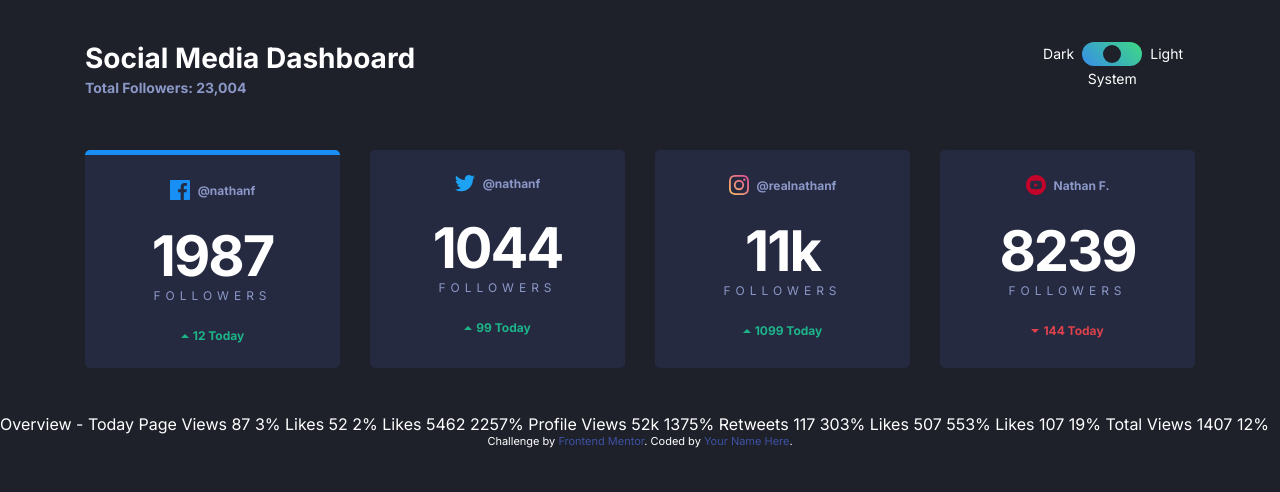
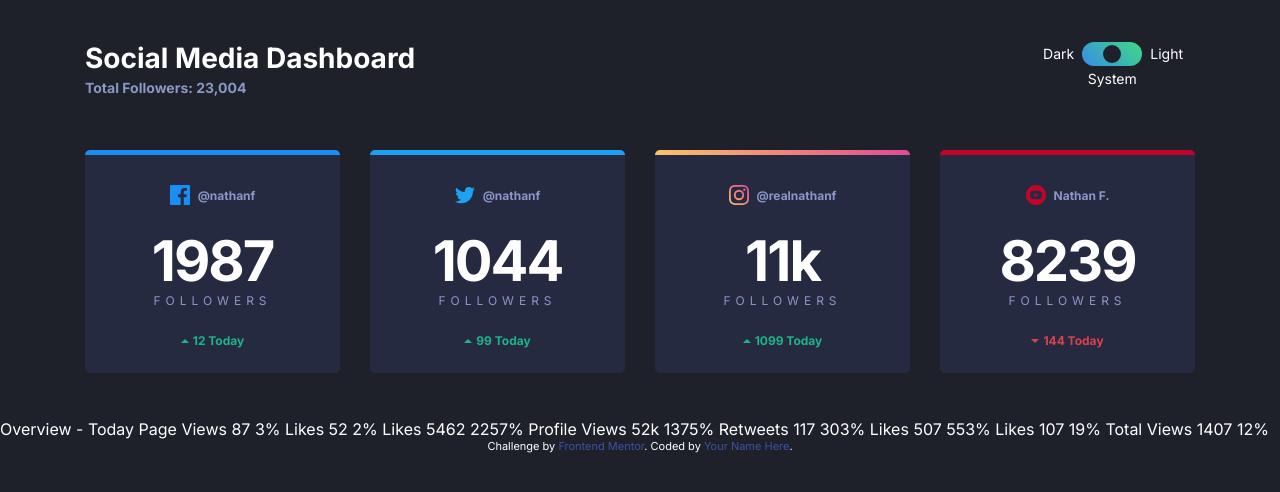
Before and after one commit to anderutan/social-media-dashboard, a website: page index.html in a window 1280 px wide. Drawn offline with Linux system fonts and the light colour scheme.

Commit message:
update top card styles

```diff
--- a/app/scss/components/card.scss
+++ b/app/scss/components/card.scss
@@ -20,21 +20,44 @@
   text-align: center;
   padding: rem(25);
   border-radius: rem(5);
+  position: relative;
+  overflow: hidden;
 
   &--facebook {
     border-top: rem(5) solid var(--facebook);
   }
   &--twitter {
+    border-top: rem(5) solid var(--twitter);
   }
   &--instagram {
+    padding-top: rem(30);
+    &::before {
+      content: '';
+      position: absolute;
+      display: block;
+      left: 0;
+      top: 0;
+      width: 100%;
+      height: rem(5);
+      background: linear-gradient(
+        225deg,
+        var(--instagram-end) 0%,
+        var(--instagram-middle) 50.91%,
+        var(--instagram-start) 100%
+      );
+    }
+    // border-top: rem(5) solid var(--instagram);
   }
   &--youtube {
+    border-top: rem(5) solid var(--youTube);
   }
 
   &__platform {
     display: flex;
     justify-content: center;
     align-items: center;
+    height: rem(20);
+    margin-top: rem(5);
     margin-bottom: rem(28);
   }
 
--- a/app/scss/globals/colors.scss
+++ b/app/scss/globals/colors.scss
@@ -4,6 +4,7 @@
   --facebook: hsl(208, 92%, 53%);
   --twitter: hsl(203, 89%, 53%);
   --instagram-start: hsl(37, 97%, 70%);
+  --instagram-middle: hsl(5, 77%, 71%);
   --instagram-end: hsl(329, 70%, 58%);
   --youTube: hsl(348, 97%, 39%);
   --toggle-bg-start: hsl(210, 78%, 56%);
```
Also changed, not shown: dist/style.css, 1 other file.
